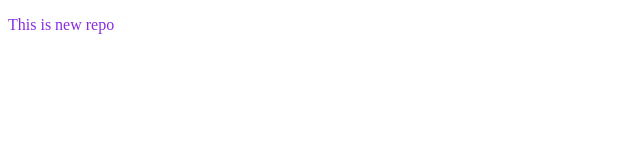
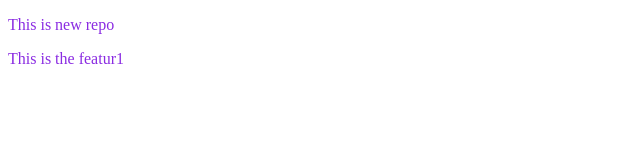
Before and after one commit to TrupalPrajapati/localrepo, a plain HTML site: page index.html in a window 1280 px wide. Shown: the whole page, without its empty margins (0-640 px from the left). Drawn offline with Linux system fonts and the light colour scheme.

Commit message:
feature 1 is added

```diff
--- a/index.html
+++ b/index.html
@@ -8,5 +8,6 @@
 </head>
 <body>
     <p>This is new repo</p>
+    <p>This is the featur1</p>
 </body>
 </html>
```
